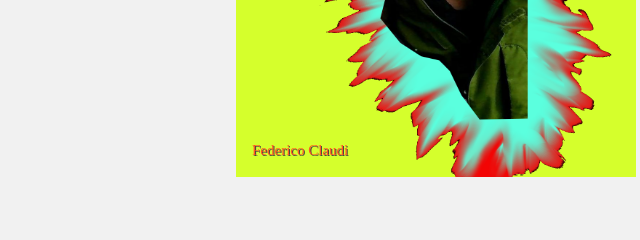
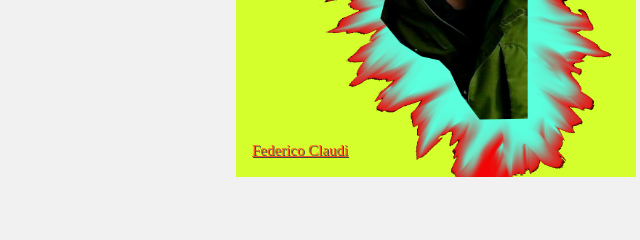
Before and after one commit to Egzona66/egzona66.github.io, a plain HTML site: page index.html in a window 1280 px wide. Shown: the part 1140-1380 px from the top of the page, 204-844 px from the left. Drawn offline with nearby package versions, Linux system fonts and the light colour scheme; a web font is replaced by a local one.

Commit message:
trying links

```diff
--- a/index.html
+++ b/index.html
@@ -67,8 +67,10 @@ body, h1,h2,h3,h4,h5,h6 {font-family: "Hammersmith One"}
   </header>
   <nav class="w3-center">
     <img src="SWC.jpg" alt="SWC" class="w3-image" style="width:100%" >
+<!-- END PAGE CONTENT -->
 
 
+<!-- Page Content -->
   <!-- people Section -->
 <div class="w3-content w3-justify w3-text-grey w3-padding-64" id="people">
 
@@ -84,7 +86,7 @@ body, h1,h2,h3,h4,h5,h6 {font-family: "Hammersmith One"}
 <div class="w3-display-container mySlides">
   <img src="FC.png" width="400" height="420">
   <div class="w3-display-bottomleft w3-medium w3-margin-bottom w3-margin-left w3-text-deep-orange" style="text-shadow:1px 1px 0 #444">
-   Federico Claudi
+   <a href="www.google.com">Federico Claudi</a>
   </div>
 </div>
 
@@ -170,7 +172,11 @@ function showDivs(n) {
 }
 </script>
  <!-- End people Section -->
+ <!-- END PAGE CONTENT -->
 
+
+
+ <!-- Page Content -->
   <!-- Courses Section -->
   <div class="w3-padding-64 w3-content" id="courses">
     <h2 class="w3-text-indigo">Experimental Neuroscience</h2>
@@ -198,7 +204,9 @@ function showDivs(n) {
     </div>
   <!-- End Courses Section -->
   </div>
+<!-- END PAGE CONTENT -->
 
+<!-- Page Content -->
   <!-- Blog Section -->
   <div class="w3-padding-64 w3-content w3-text-indigo" id="blog">
     <h2 class="w3-text-Indigo">Behaviour</h2>
@@ -212,7 +220,9 @@ function showDivs(n) {
   <!-- End blog Section -->
   </div>
 
+  <!-- END PAGE CONTENT -->
 
+  <!-- Page Content -->
     <!-- Footer -->
   <footer class="w3-content w3-padding-64 w3-text-grey w3-xlarge">
     <i class="fa fa-facebook-official w3-hover-opacity"></i>
```
